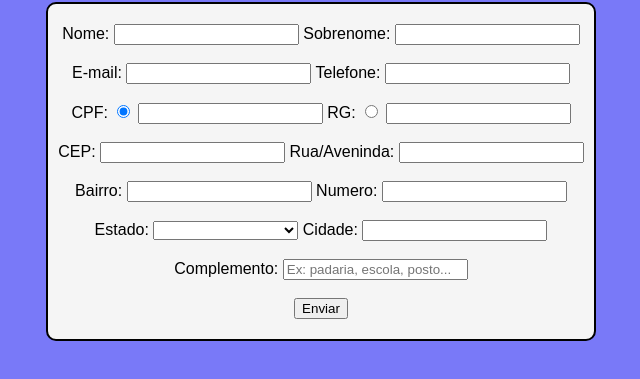
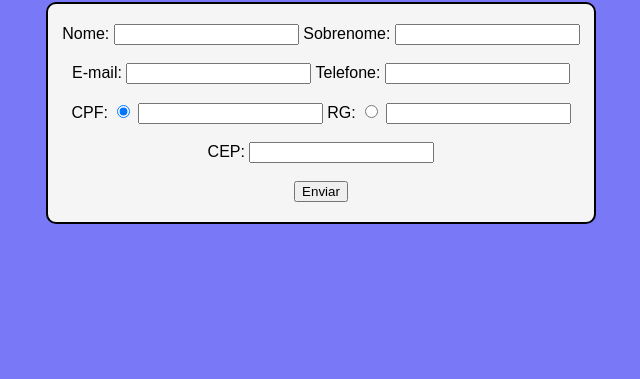
Before and after one commit to MoisesHsilva1/Formul-rio-de-cadastro, a plain HTML site: page index.html in a window 1280 px wide. Shown: the part 123-502 px from the top of the page, without its empty margins (319-959 px from the left). Drawn offline with Linux system fonts and the light colour scheme.

Commit message:
Atualizando projeto

```diff
--- a/index.html
+++ b/index.html
@@ -1,5 +1,6 @@
 <!DOCTYPE html>
 <html lang="pt-br">
+
 <head>
     <meta charset="UTF-8">
     <meta name="viewport" content="width=device-width, initial-scale=1.0">
@@ -7,40 +8,43 @@
     <link rel="stylesheet" href="style.css">
     <script src="script.js" defer></script>
 </head>
+
 <body>
 
     <h1 class="titulo__destaque">Formulario de cadastro</h1>
 
     <form class="formulario__campos">
         <label>Nome:</label>
-            <input type="text"  id="CampoNome" >
+        <input type="text" id="CampoNome">
 
         <label>Sobrenome: </label>
-            <input type="text" id="CampoSobrenome" ><br><br>
+        <input type="text" id="CampoSobrenome"><br><br>
 
         <label>E-mail: </label>
         <input type="email" id="CampoEmail" required>
 
-        <label>Telefone:   </label>
-            <input type="number" id="CampoTelefone" ><br><br>
+        <label>Telefone: </label>
+        <input type="number" id="CampoTelefone"><br><br>
 
         <div class="formulario__campos__radios" required>
             <label>CPF:</label>
             <input type="radio" name="Documento" value="cpf" id="Radio-Cpf" onclick="alterarDisableRadios()" checked>
-            <input type="number" id="Campo-Cpf" >
+            <input type="number" id="Campo-Cpf">
 
             <label>RG:</label>
             <input type="radio" name="Documento" value="rg" id="Radio-Rg" onclick="alterarDisableRadios()">
-            <input type="number" id="Campo-Rg" >
+            <input type="number" id="Campo-Rg">
 
             <br><br>
+
         </div>
-
         <label>CEP:</label>
-            <input type="number" id="Campo-Cep" required>
+        <input type="number" id="Campo-Cep" onclick="CepHabilitaCampos()" required>
+        <br><br>
+        <div class="formulario__campos__endereco" hidden>
 
         <label>Rua/Aveninda:</label>
-            <input type="text" id="Campo-Rua" ><br><br>
+        <input type="text" id="Campo-Rua" hidden><br><br>
 
         <label>Bairro:</label>
         <input type="text" id="Campo-Bairro">
@@ -83,11 +87,12 @@
         <label>Cidade:</label>
         <input type="text" id="Campo-Cidade"> <br><br>
 
-        <label >Complemento:</label>
-            <input type="text" id="Campo-CSomplemento"placeholder="Ex: padaria, escola, posto..."><br><br>
-
+        <label>Complemento:</label>
+        <input type="text" id="Campo-Complemento" placeholder="Ex: padaria, escola, posto..."><br><br>
+        </div>
         <div class="formulario__campos__button">
-         <button  class="button"  onclick="validarForm()">Enviar</button>
+            <button class="button" onclick="validarForm()">Enviar</button>
         </div>
 </body>
+
 </html>
--- a/script.js
+++ b/script.js
@@ -1,12 +1,18 @@
 const radioCpf = document.querySelector('#Radio-Cpf');
 const radioRg = document.querySelector('#Radio-Rg');
-let inputCep = document.querySelector('#Campo-Cep');
+let inputCep = document.querySelector('#Campo-Cep').value;
 let inputCpf = document.querySelector('#Campo-Cpf');
 let inputRg = document.querySelector('#Campo-Rg');
 let inputTelefone = document.querySelector('#CampoTelefone');
-const radios = document.getElementsByName('Documento')
+const radios = document.getElementsByName('Documento');
 let inputEmail = document.querySelector('#CampoEmail');
-let campoRua =  document.querySelector('#')
+let CampoRua =  document.querySelector('#Campo-Rua')
+let CampoBairro = document.querySelector('#Campo-Bairro')
+let CampoNumero =  document.querySelector('#Campo-Numero')
+let CampoEstados = document.querySelector('#uf')
+let CampoCidade =  document.querySelector('#Campo-Cidade')
+let CampoComplemento = document.querySelector('#Campo-Complemento')
+const CamposEndereco = document.getElementsByClassName('formulario__campos__endereco')
 
 function validarRG() {
     if (inputRg.value.length <= 10) {
@@ -79,7 +85,8 @@ function alterarDisableRadios() {
     }
 }
 function CepHabilitaCampos () {
-    if (inputCep == '') {
-
+    console.log('tESTNANDO')
+    if (inputCep === '') {
+        CamposEndereco.hidden = false;
     }
 }
```
Lines whose indentation alone changed are shown as unchanged.
